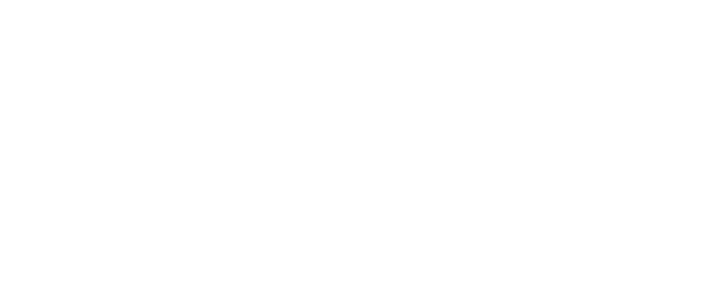
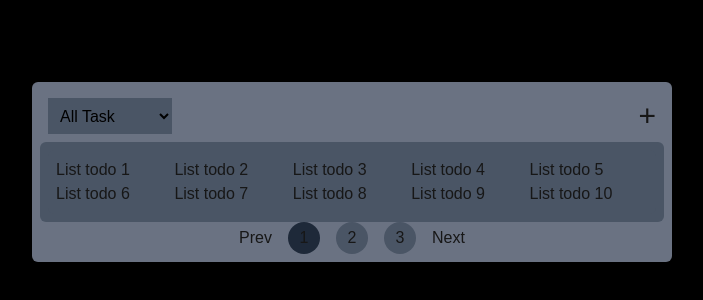
Before and after one commit to Huywb/todo-list, a Next.js app: page / in a window 1280 px wide. Shown: the part 228-528 px from the top of the page, without its empty margins (288-991 px from the left). Built offline with nearby package versions, Linux system fonts and the light colour scheme.

Commit message:
Layout set up

```diff
--- a/app/components/ListTodo.jsx
+++ b/app/components/ListTodo.jsx
@@ -1,9 +1,16 @@
 import React from 'react'
 
-const ListTodo = () => {
+const ListTodo = ({ page }) => {
+  const number = [1, 2, 3,4,5,6,7,8,9,10,11,12,13,14,15]; // Example array for pagination
   return (
-    <div>
-      List todo
+    <div className='flex w-full h-auto flex-wrap bg-gray-600 p-2 rounded-md'>
+      {
+        number.map((item,index) => {
+          if(index < (page - 1) * 10 || index >= page * 10  ) return null; // Pagination logic
+          // Display only items for the current page
+          return <div key={item} className='w-[20%]'>List todo {item}</div>
+        })
+      }
     </div>
   )
 }
--- a/app/page.tsx
+++ b/app/page.tsx
@@ -1,8 +1,38 @@
+"use client";
 import Image from "next/image";
+import ListTodo from "./components/ListTodo";
+import { useState } from "react";
 export default function Home() {
+  const [page, setPage] = useState(1);
+  const number = 3
   return (
-   <div className="flex items-center h-screen w-full justify-center">
-
+   <div className="flex items-center h-screen w-full justify-center bg-black">
+      <div className="flex w-[50%] h-auto flex-col items-start justify-center bg-gray-500 p-2 rounded-md">
+          <div className="flex w-full h-auto justify-between p-2 rounded-md">
+          <select className="text-black cursor-pointer outline-none bg-gray-600 p-2">
+            <option value="1">All Task</option>
+            <option value="2">Completed</option>
+            <option value="3">Incompleted</option>
+          </select>
+          <h1 className="text-3xl cursor-pointer hover:rotate-90 duration-300">+</h1>
+          </div>
+          <div className="flex w-full h-auto flex-wrap bg-gray-600 p-2 rounded-md">
+            <ListTodo page={page} />
+          </div>
+          <div className="w-full flex items-center gap-4 justify-center">
+            <div>Prev</div>
+            {[...Array(number)].map((_, i) => (
+              <div
+                key={i + 1}
+                className={`w-8 h-8 flex items-center justify-center rounded-full cursor-pointer ${page === i + 1 ? 'bg-gray-800' : 'bg-gray-600'}`}
+                onClick={() => setPage(i + 1)}
+              >
+                {i + 1}
+              </div>
+            ))}
+            <div>Next</div>
+          </div>
+      </div>
    </div>
   );
 }
```
